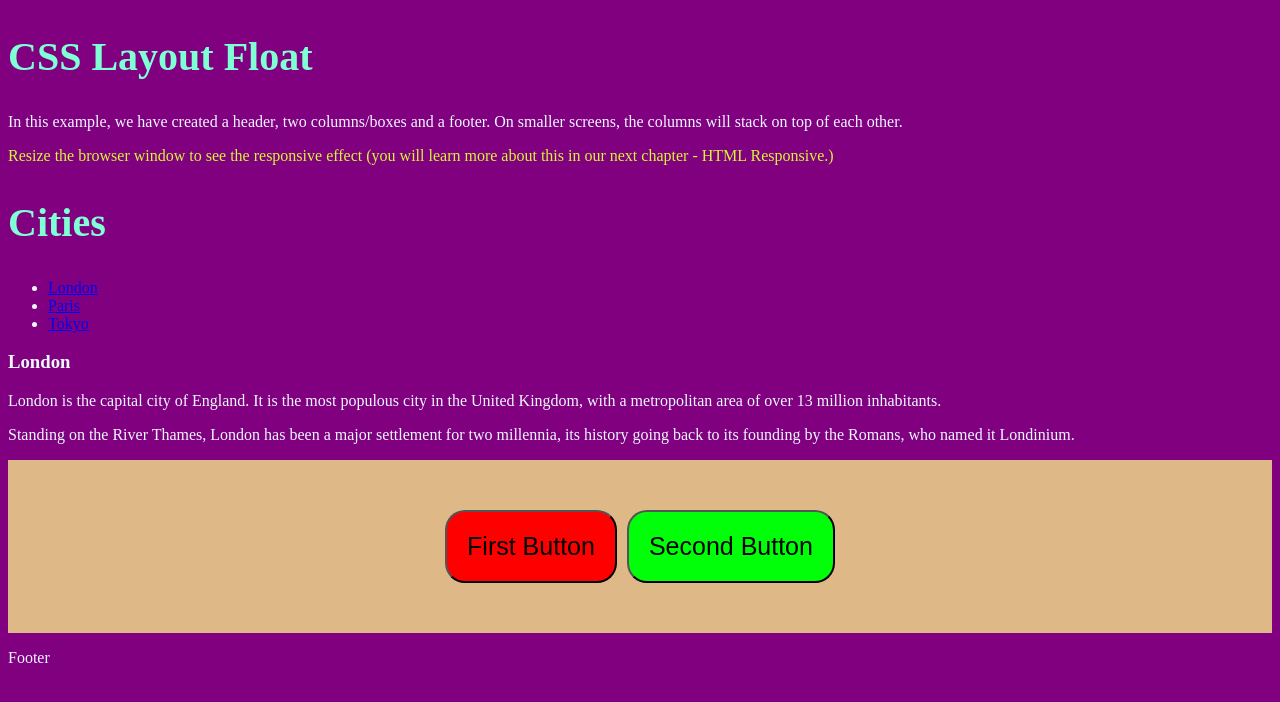
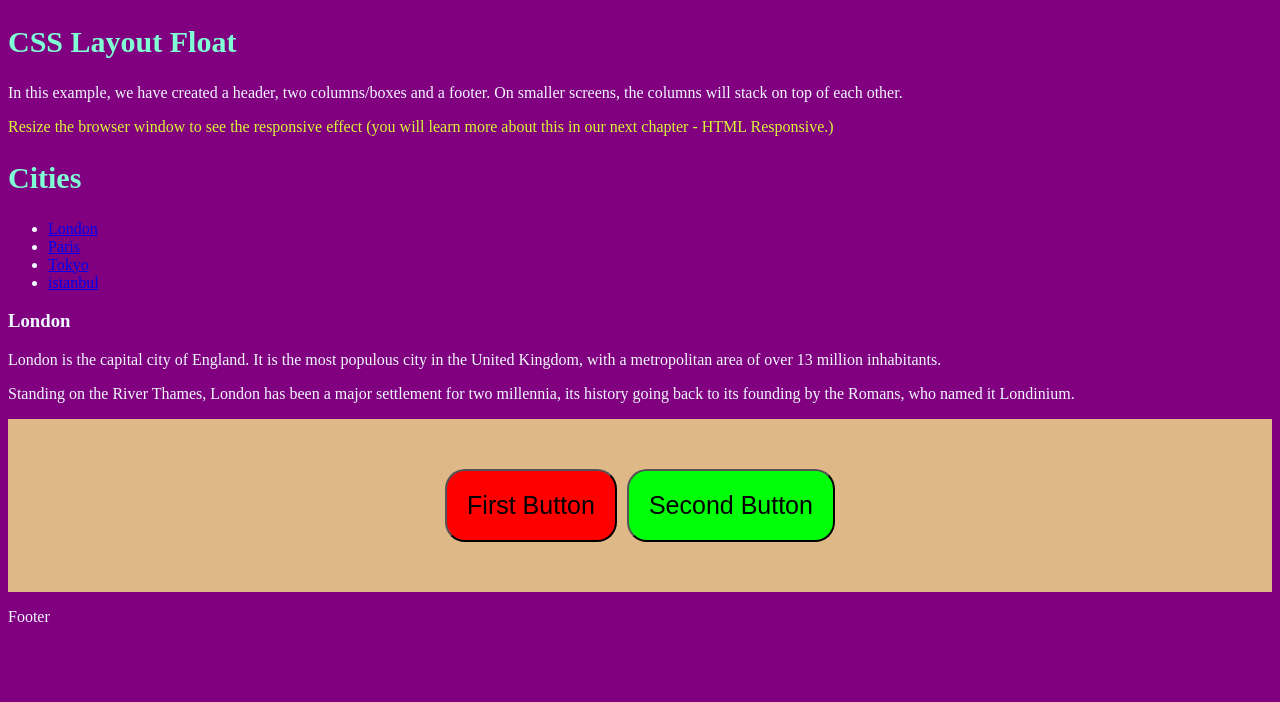
Before and after one commit to irfanonk/first-repo, a plain HTML site: page index.html in a window 1280 px wide. Drawn offline with Linux system fonts and the light colour scheme.

Commit message:
new city added

```diff
--- a/index.html
+++ b/index.html
@@ -27,6 +27,7 @@
           <li><a href="#">London</a></li>
           <li><a href="#">Paris</a></li>
           <li><a href="#">Tokyo</a></li>
+          <li><a href="#">istanbul</a></li>
         </ul>
       </nav>
 
--- a/style.css
+++ b/style.css
@@ -4,7 +4,7 @@ body {
 }
 .header-2 {
   color: aquamarine;
-  font-size: 40px;
+  font-size: 30px;
 }
 
 .first-btn {
```
